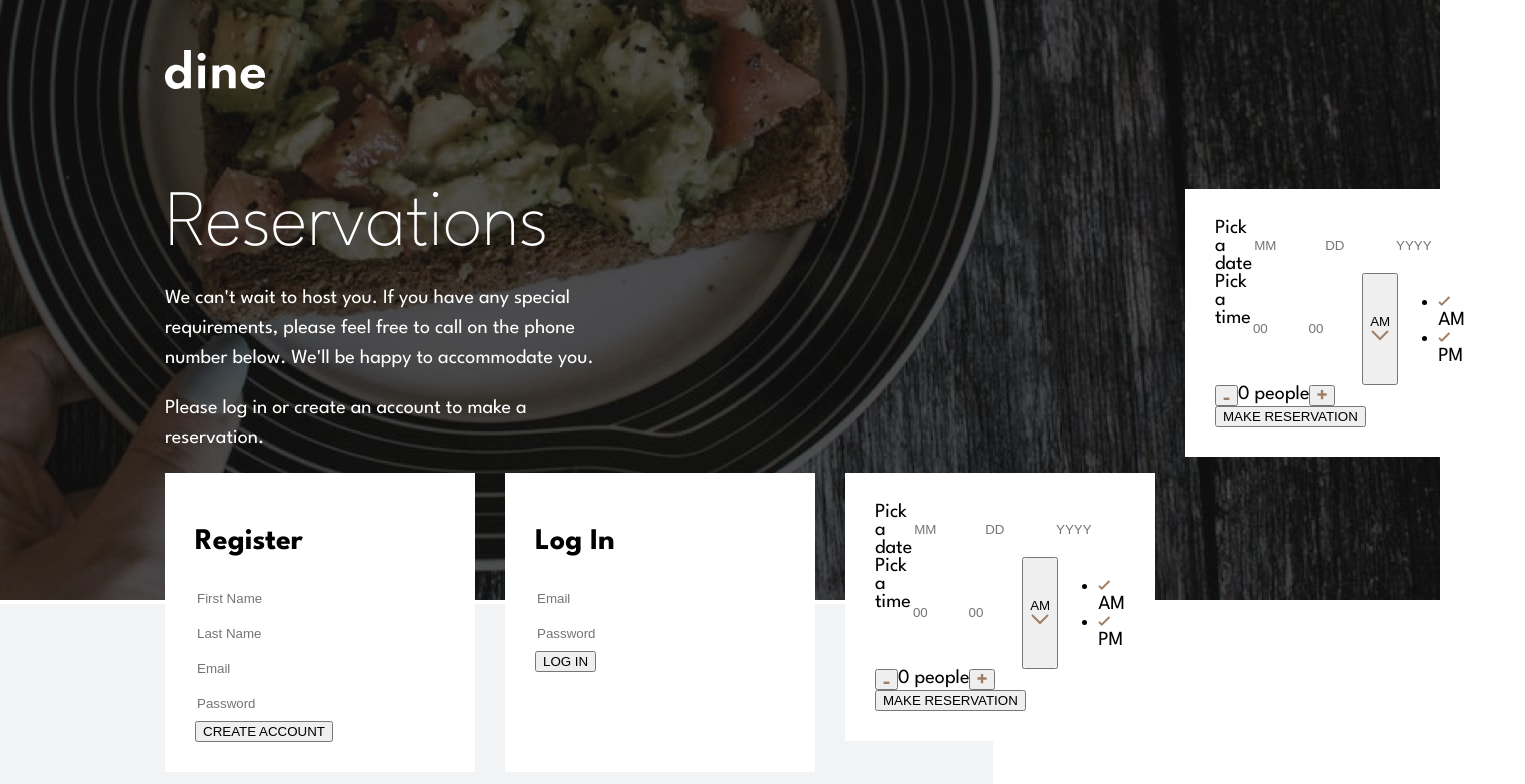
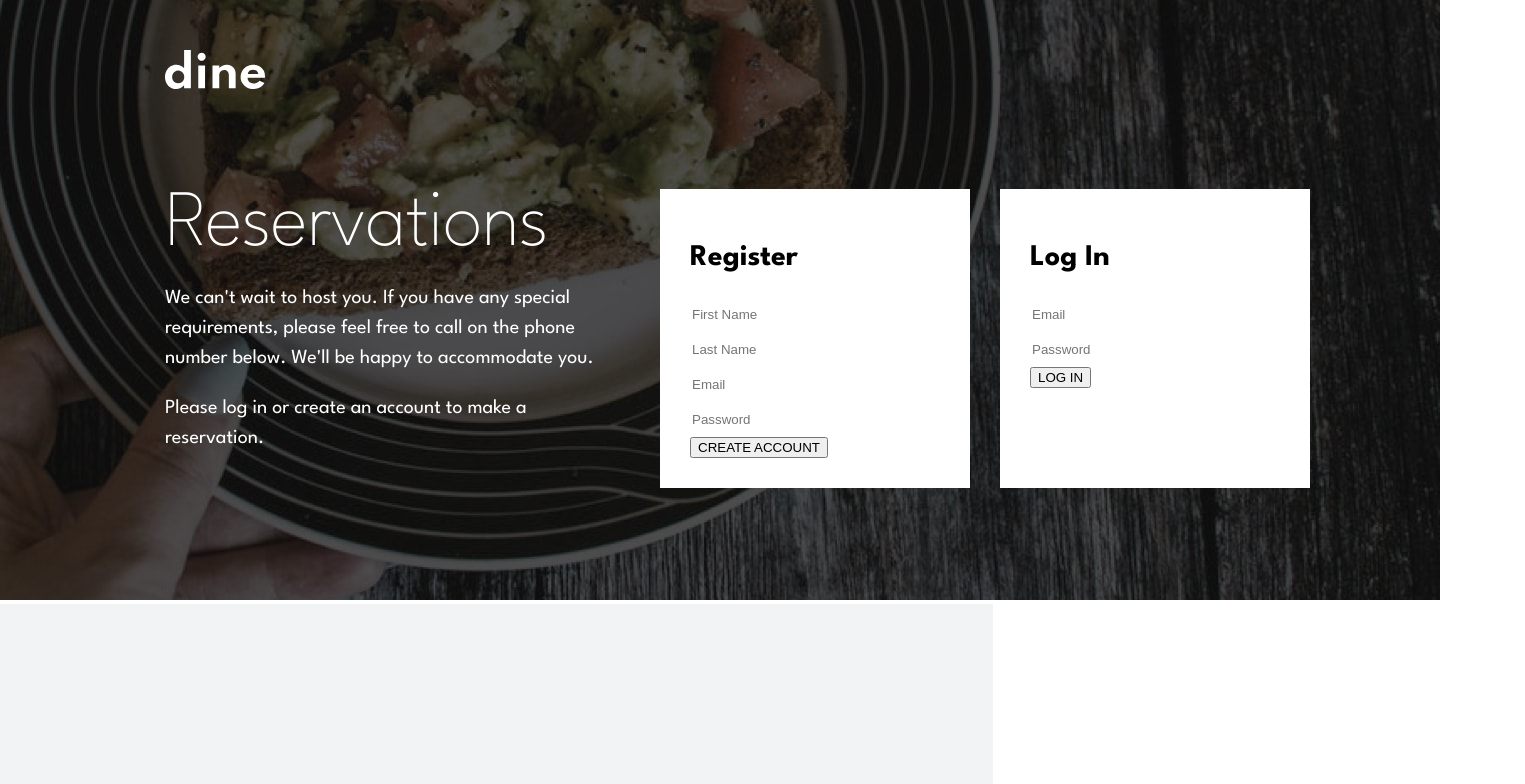
Before and after one commit to annaduong17/restaurant-website, a React (Create React App) app: page /reservations in a window 1280 px wide. Shown: the top 784 px of the page, 1525 px wide, since content can reach past the window. Built offline with nearby package versions, Linux system fonts and the light colour scheme.

Commit message:
allow user to make reservation and fetch reservations and show reservation list when user logs in

```diff
--- a/src/components/BookingForm.js
+++ b/src/components/BookingForm.js
@@ -1,6 +1,7 @@
 import { useState } from 'react';
+import axios from 'axios';
 
-function BookingForm({ userInfo }) {
+function BookingForm({ userInfo, setUserInfo }) {
   const [ formData, setFormData ] = useState({
     date: {
       month: "",
@@ -10,7 +11,9 @@ function BookingForm({ userInfo }) {
     time: {
       hour: "",
       minute: ""
-    }
+    },
+    timeIndicator: "AM",
+    numOfGuests: 0
   });
 
   const handleDateInputChange = (e) => {
@@ -21,7 +24,7 @@ function BookingForm({ userInfo }) {
 
       return updatedFormData;
     });
-  }
+  };
 
   const handleTimeInputChange = (e) => {
     const { name, value} = e.target;
@@ -31,46 +34,112 @@ function BookingForm({ userInfo }) {
 
       return updatedFormData;
     });
-  }
+  };
+
+  const handleIncrementClick = () => {
+    setFormData(prev => {
+      const updatedFormData = {...prev, numOfGuests: prev.numOfGuests + 1};
+      return updatedFormData;
+    });
+  };
+
+  const handleDecrementClick = () => {
+    setFormData(prev => {
+      if (prev.numOfGuests === 0) {
+        return 0;
+      } else {
+        const updatedFormData = {...prev, numOfGuests: prev.numOfGuests - 1};
+        return updatedFormData;
+      }
+    });
+  };
+
+  const handleAMClick = () => {
+    setFormData(prev => {
+      const updatedFormData = {...prev, timeIndicator: "AM"};
+      return updatedFormData;
+    });
+  };
+
+  const handlePMClick = () => {
+    setFormData(prev => {
+      const updatedFormData = {...prev, timeIndicator: "PM"};
+      return updatedFormData;
+    });
+  };
+
+  const validateForm = (formData) => {
+    // validate date
+    // validate time
+    // validate number of guests
+    // validate time indicators
+  };
+
+  const handleSubmit = async (e) => {
+    e.preventDefault();
+    // validate form
+    // send form data to server
+    try {
+      const response = await axios.post("http://localhost:3001/reservations", {
+        user_id: userInfo.userId,
+        date: `${formData.date.year}-${formData.date.month}-${formData.date.day}`,
+        time: `${formData.time.hour}:${formData.time.minute}:00`,
+        num_of_guests: formData.numOfGuests,
+        time_indicator: formData.timeIndicator
+      });
+
+      console.log(response.data);
+      if (response.data._id) {
+        setUserInfo(prev => {
+          const updatedUserInfo = {...prev, resId: response.data._id};
+          return updatedUserInfo;
+        });
+      }
+
+    } catch (error) {
+      console.log(error);
+    }
+  };
+
 
   return (
     <div className="booking-form-container">
-      {/* <h2>Hi {userInfo.firstName}!</h2> */}
-      <form className="booking-form">
+      <h2>Hi {userInfo?.firstName}!</h2>
+      <form onSubmit={handleSubmit} className="booking-form">
         <section className="date-section">
-          <label htmlFor="">Pick a date</label>
+          <p>Pick a date</p>
           <input onChange={handleDateInputChange} name="month" type="text" placeholder="MM" value={formData.date.month}/>
           <input onChange={handleDateInputChange} name="day" type="text" placeholder="DD" value={formData.date.day}/>
           <input onChange={handleDateInputChange} name="year" type="text" placeholder="YYYY" value={formData.date.year}/>
         </section>
 
         <section className="time-section">
-          <label htmlFor="">Pick a time</label>
+          <p>Pick a time</p>
           <input onChange={handleTimeInputChange} name="hour" type="text" placeholder="00" value={formData.time.hour}/>
           <input onChange={handleTimeInputChange} name="minute" type="text" placeholder="00" value={formData.time.minute}/>
           <button>
-          <span>AM</span>
+          <span>{formData.timeIndicator}</span>
           <img src="/images/icons/icon-arrow.svg" alt="arrow icon" />
           </button>
 
           <ul>
           <li>
             <img src="/images/icons/icon-check.svg" alt="check icon" />
-            <span>AM</span>
+            <span onClick={handleAMClick}>AM</span>
           </li>
           <li>
             <img src="/images/icons/icon-check.svg" alt="check icon" />
-            <span>PM</span>
+            <span onClick={handlePMClick}>PM</span>
           </li>
           </ul>
         </section>
 
         <section>
-          <button>
+          <button onClick={handleDecrementClick}>
             <img src="/images/icons/icon-minus.svg" alt="minus icon" />
           </button>
-          <span>0 people</span>
-          <button>
+          <span>{formData.numOfGuests} people</span>
+          <button onClick={handleIncrementClick}>
             <img src="/images/icons/icon-plus.svg" alt="plus icon" />
           </button>
         </section>
--- /dev/null
+++ b/src/components/Reservation.js
@@ -0,0 +1,25 @@
+import { toBeInTheDocument } from '@testing-library/jest-dom/matchers';
+import axios from 'axios';
+
+function Reservation({ reservation, setReservations }) {
+  const handleDeleteClick = async (id) => {
+    try {
+      const response = await axios.delete(`http://localhost:3001/reservations/${id}`);
+
+      console.log(response.data);
+      setReservations(prev => prev.filter(reservation => reservation._id !== id));
+
+    } catch (error) {
+      console.log(error)
+    }
+  }
+
+  return (
+    <div>
+      <span>Reservation id: {reservation._id}</span>
+      <button onClick={() => handleDeleteClick(reservation._id)}>Cancel Reservation</button>
+    </div>
+  )
+}
+
+export default Reservation;
--- /dev/null
+++ b/src/components/ReservationList.js
@@ -0,0 +1,35 @@
+import { useState, useEffect, useCallback } from 'react';
+import axios from 'axios';
+import Reservation from './Reservation';
+
+function ReservationList({ userInfo }) {
+  const [ reservations, setReservations ] = useState([])
+
+  const fetchReservations = async () => {
+    const response = await axios.get(`http://localhost:3001/reservations/${userInfo.userId}`);
+
+    console.log(response.data);
+    setReservations(response.data);
+  };
+
+
+
+  const renderedItems = reservations.map((reservation, i) => {
+    return (
+      <Reservation key={i} reservation={reservation} setReservations={setReservations}/>
+    );
+  });
+
+  useEffect(() => {
+    fetchReservations(userInfo.userId);
+  }, [userInfo.userId]);
+
+  return (
+    <div className='reservation-list'>
+      <h3>Your Reservations</h3>
+      {renderedItems}
+    </div>
+  );
+}
+
+export default ReservationList;
--- a/src/components/Reservations.js
+++ b/src/components/ReservationSection.js
@@ -1,6 +1,4 @@
-import Button from './Button';
-
-function Reservations() {
+function ReservationSection() {
   return (
     <div className="reservations">
       <h1>Reservations</h1>
@@ -10,4 +8,4 @@ function Reservations() {
   );
 }
 
-export default Reservations;
+export default ReservationSection;
--- a/src/components/ReservationsPage.js
+++ b/src/components/ReservationsPage.js
@@ -1,8 +1,9 @@
 import { useState } from 'react';
-import Reservations from './Reservations';
+import ReservationSection from './ReservationSection';
 import DineLogo from './DineLogo';
 import UserAccount from './UserAccount';
 import BookingForm from './BookingForm';
+import ReservationList from './ReservationList';
 
 function ReservationsPage() {
   const [ userInfo, setUserInfo ] = useState(null);
@@ -20,9 +21,10 @@ function ReservationsPage() {
       </div>
       <div className='booking'>
         <DineLogo />
-        <Reservations />
-        <BookingForm userInfo={userInfo} />
-        <UserAccount setUserInfo={setUserInfo}/>
+        {userInfo?.userId ?
+        <ReservationList userInfo={userInfo} /> : <ReservationSection />}
+        {userInfo?.userId ? <BookingForm userInfo={userInfo} setUserInfo={setUserInfo} /> :
+        <UserAccount setUserInfo={setUserInfo}/>}
       </div>
     </div>
   );
--- a/src/components/UserAccount.js
+++ b/src/components/UserAccount.js
@@ -7,7 +7,6 @@ function UserAccount({ setUserInfo }) {
     <div className='user-account'>
       <Register setUserInfo={setUserInfo}/>
       <Login setUserInfo={setUserInfo}/>
-      <BookingForm />
     </div>
   );
 }
--- a/src/index.scss
+++ b/src/index.scss
@@ -323,11 +323,18 @@ body {
       }
 
       .booking-form {
+        width: 400px;
         grid-area: form;
         background-color: white;
 
         section {
           display: flex;
+          align-items: center;
+
+          p {
+            min-width: 100px;
+            margin-right: 50px;
+          }
         }
        }
      }
```
Also changed, not shown: 2 other files (tests, documents, lock files or other folders).
